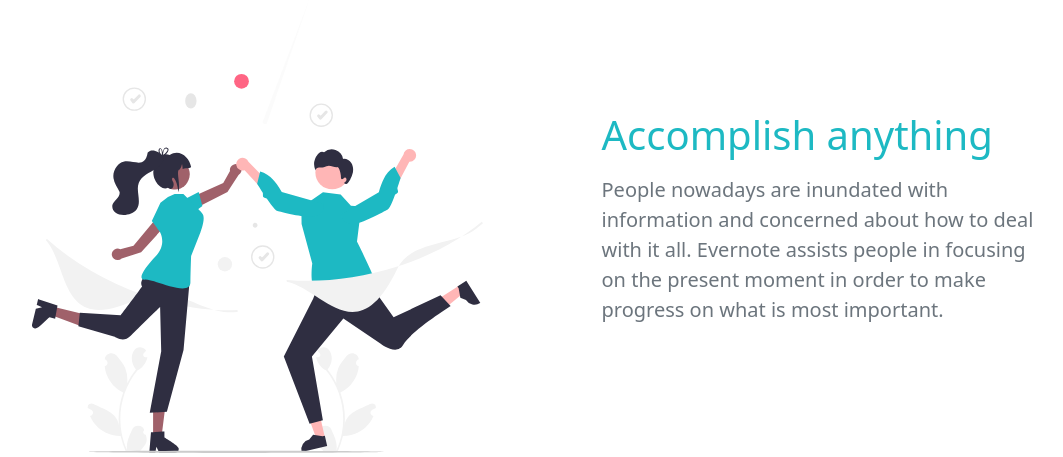
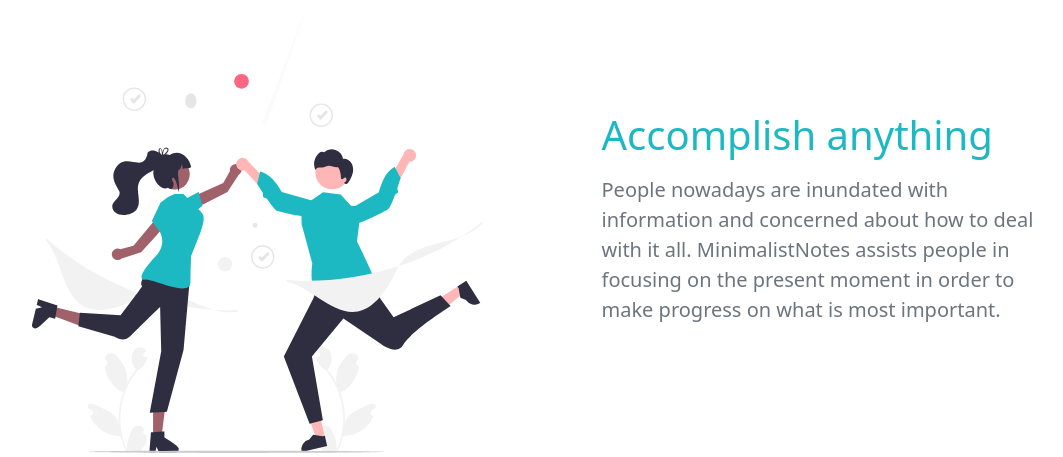
Before and after one commit to snehal0308/minimalist-notes, a Flask app: page / in a window 1280 px wide. Shown: the part 1092-1549 px from the top of the page, without its empty margins (98-1161 px from the left). Run offline with Flask 2, Linux system fonts and the light colour scheme.

Commit message:
Update index.html

```diff
--- a/website/templates/index.html
+++ b/website/templates/index.html
@@ -48,7 +48,7 @@
            <div class="col-11 col-md-5 my-3">
                 <h1 class="text-title mb-3"  style="color:#1DB9C3">Accomplish anything</h1>
                 <p class="text-muted mt-2 fs-5">People nowadays are inundated with
-                  information and concerned about how to deal with it all. Evernote assists
+                  information and concerned about how to deal with it all. MinimalistNotes assists
                   people in focusing on the present moment in order to make progress on what
                    is most important.
                 </p>
```
